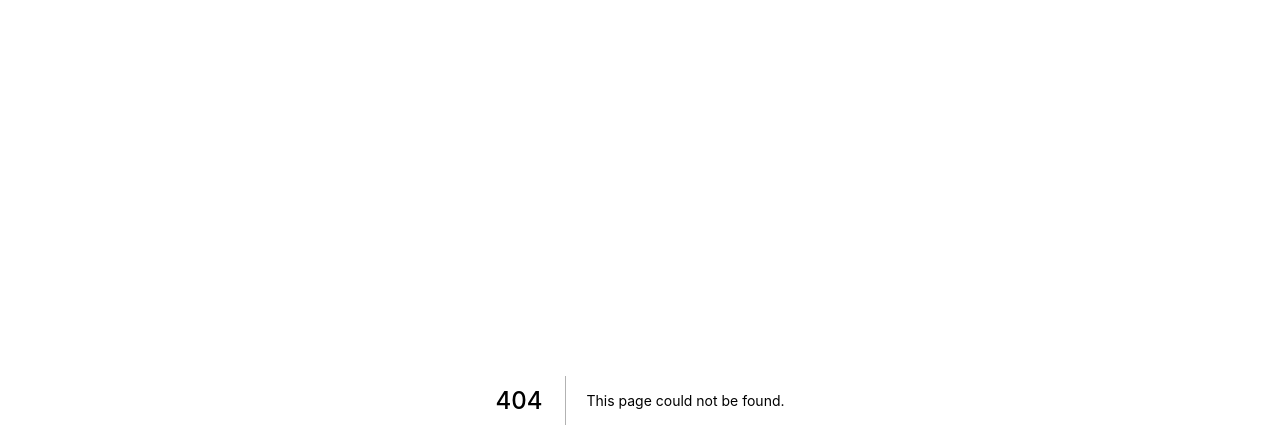
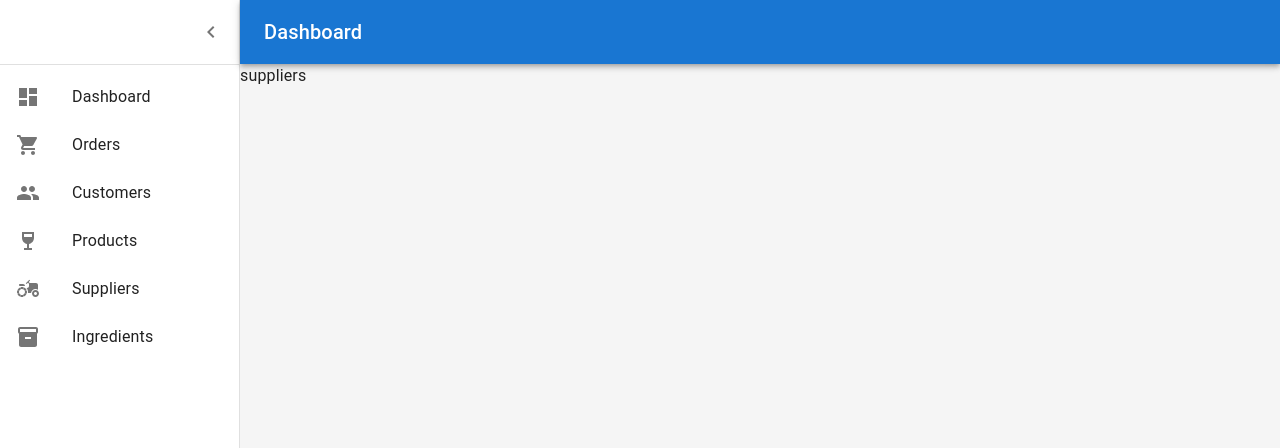
Before and after one commit to DHBW-Database-Project/Project-Smoothies, a Next.js app in the folder Frontend/: page /suppliers in a window 1280 px wide. Before the commit this address had no page. Shown: the top 448 px of the page. Built offline with nearby package versions, Linux system fonts and the light colour scheme.

Commit message:
create layout and boilerplate pages

```diff
--- /dev/null
+++ b/Frontend/components/ListItems.js
@@ -0,0 +1,64 @@
+import ListItemButton from '@mui/material/ListItemButton';
+import ListItemIcon from '@mui/material/ListItemIcon';
+import ListItemText from '@mui/material/ListItemText';
+import DashboardIcon from '@mui/icons-material/Dashboard';
+import ShoppingCartIcon from '@mui/icons-material/ShoppingCart';
+import PeopleIcon from '@mui/icons-material/People';
+import AgricultureIcon from '@mui/icons-material/Agriculture';
+import InventoryIcon from '@mui/icons-material/Inventory';
+import WineBarIcon from '@mui/icons-material/WineBar';
+import { useRouter } from 'next/router';
+
+const ListItems = () => {
+    const router = useRouter()
+    const switchPage = (pageName) => {
+        if (pageName === "home") {
+            router.replace("/")
+        } else {
+            router.replace(pageName)
+        }
+    }
+
+    return (
+        <>
+            <ListItemButton onClick={() => switchPage("home")}>
+                <ListItemIcon>
+                    <DashboardIcon />
+                </ListItemIcon>
+                <ListItemText primary="Dashboard" />
+            </ListItemButton>
+            <ListItemButton onClick={() => switchPage("orders")}>
+                <ListItemIcon>
+                    <ShoppingCartIcon />
+                </ListItemIcon>
+                <ListItemText primary="Orders" />
+            </ListItemButton>
+            <ListItemButton onClick={() => switchPage("customers")}>
+                <ListItemIcon>
+                    <PeopleIcon />
+                </ListItemIcon>
+                <ListItemText primary="Customers" />
+            </ListItemButton>
+            <ListItemButton onClick={() => switchPage("products")}>
+                <ListItemIcon>
+                    <WineBarIcon />
+                </ListItemIcon>
+                <ListItemText primary="Products" />
+            </ListItemButton>
+            <ListItemButton onClick={() => switchPage("suppliers")}>
+                <ListItemIcon>
+                    <AgricultureIcon />
+                </ListItemIcon>
+                <ListItemText primary="Suppliers" />
+            </ListItemButton>
+            <ListItemButton onClick={() => switchPage("ingredients")}>
+                <ListItemIcon>
+                    <InventoryIcon />
+                </ListItemIcon>
+                <ListItemText primary="Ingredients" />
+            </ListItemButton>
+        </>
+    )
+}
+
+export default ListItems
--- /dev/null
+++ b/Frontend/components/layout.js
@@ -0,0 +1,140 @@
+import { useState } from "react";
+import { styled, createTheme, ThemeProvider } from '@mui/material/styles';
+import CssBaseline from '@mui/material/CssBaseline';
+import MuiDrawer from '@mui/material/Drawer';
+import Box from '@mui/material/Box';
+import MuiAppBar from '@mui/material/AppBar';
+import Toolbar from '@mui/material/Toolbar';
+import List from '@mui/material/List';
+import Typography from '@mui/material/Typography';
+import Divider from '@mui/material/Divider';
+import IconButton from '@mui/material/IconButton';
+import MenuIcon from '@mui/icons-material/Menu';
+import ChevronLeftIcon from '@mui/icons-material/ChevronLeft';
+import ListItems from './ListItems';
+
+const drawerWidth = 240;
+
+const AppBar = styled(MuiAppBar, {
+    shouldForwardProp: (prop) => prop !== 'open',
+})(({ theme, open }) => ({
+    zIndex: theme.zIndex.drawer + 1,
+    transition: theme.transitions.create(['width', 'margin'], {
+        easing: theme.transitions.easing.sharp,
+        duration: theme.transitions.duration.leavingScreen,
+    }),
+    ...(open && {
+        marginLeft: drawerWidth,
+        width: `calc(100% - ${drawerWidth}px)`,
+        transition: theme.transitions.create(['width', 'margin'], {
+            easing: theme.transitions.easing.sharp,
+            duration: theme.transitions.duration.enteringScreen,
+        }),
+    }),
+}));
+
+const Drawer = styled(MuiDrawer, { shouldForwardProp: (prop) => prop !== 'open' })(
+    ({ theme, open }) => ({
+        '& .MuiDrawer-paper': {
+            position: 'relative',
+            whiteSpace: 'nowrap',
+            width: drawerWidth,
+            transition: theme.transitions.create('width', {
+                easing: theme.transitions.easing.sharp,
+                duration: theme.transitions.duration.enteringScreen,
+            }),
+            boxSizing: 'border-box',
+            ...(!open && {
+                overflowX: 'hidden',
+                transition: theme.transitions.create('width', {
+                    easing: theme.transitions.easing.sharp,
+                    duration: theme.transitions.duration.leavingScreen,
+                }),
+                width: theme.spacing(7),
+                [theme.breakpoints.up('sm')]: {
+                    width: theme.spacing(9),
+                },
+            }),
+        },
+    }),
+);
+
+const mdTheme = createTheme();
+
+const Layout = ({ children }) => {
+    const [open, setOpen] = useState(true);
+    const toggleDrawer = () => {
+        setOpen(!open);
+    };
+
+    return (
+        <ThemeProvider theme={mdTheme}>
+            <Box sx={{ display: 'flex' }}>
+                <CssBaseline />
+                <AppBar position="absolute" open={open}>
+                    <Toolbar
+                        sx={{
+                            pr: '24px', // keep right padding when drawer closed
+                        }}
+                    >
+                        <IconButton
+                            edge="start"
+                            color="inherit"
+                            aria-label="open drawer"
+                            onClick={toggleDrawer}
+                            sx={{
+                                marginRight: '36px',
+                                ...(open && { display: 'none' }),
+                            }}
+                        >
+                            <MenuIcon />
+                        </IconButton>
+                        <Typography
+                            component="h1"
+                            variant="h6"
+                            color="inherit"
+                            noWrap
+                            sx={{ flexGrow: 1 }}
+                        >
+                            {/* important replace this later */}
+                            Dashboard
+                        </Typography>
+                    </Toolbar>
+                </AppBar>
+                <Drawer variant="permanent" open={open}>
+                    <Toolbar
+                        sx={{
+                            display: 'flex',
+                            alignItems: 'center',
+                            justifyContent: 'flex-end',
+                            px: [1],
+                        }}
+                    >
+                        <IconButton onClick={toggleDrawer}>
+                            <ChevronLeftIcon />
+                        </IconButton>
+                    </Toolbar>
+                    <Divider />
+                    <List component="nav">
+                        <ListItems />
+                    </List>
+                </Drawer>
+                <Box
+                    component="main"
+                    sx={{
+                        backgroundColor: (theme) => theme.palette.grey[100],
+                        flexGrow: 1,
+                        height: '100vh',
+                        overflow: 'auto',
+                    }}
+                >
+                    <Toolbar />
+                    {/* here starts the page */}
+                    {children}
+                </Box>
+            </Box>
+        </ThemeProvider>
+    )
+}
+
+export default Layout
--- a/Frontend/pages/_app.js
+++ b/Frontend/pages/_app.js
@@ -1,12 +1,15 @@
 import '../styles/globals.css'
 import { QueryClient, QueryClientProvider } from "react-query";
+import Layout from '../components/layout';
 
 const queryClient = new QueryClient()
 
 function MyApp({ Component, pageProps }) {
   return (
     <QueryClientProvider client={queryClient}>
-      <Component {...pageProps} />
+      <Layout>
+        <Component {...pageProps} />
+      </Layout>
     </QueryClientProvider>
   )
 }
--- /dev/null
+++ b/Frontend/pages/suppliers.js
@@ -0,0 +1,7 @@
+const Suppliers = () => {
+    return (
+        <div>suppliers</div>
+    )
+}
+
+export default Suppliers
```
Also changed, not shown: Frontend/pages/customers.js (added, +9 -0 lines), Frontend/pages/ingredients.js (added, +7 -0 lines), Frontend/pages/orders.js (added, +9 -0 lines), Frontend/pages/products.js (added, +7 -0 lines).
